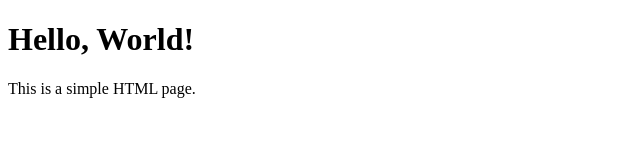
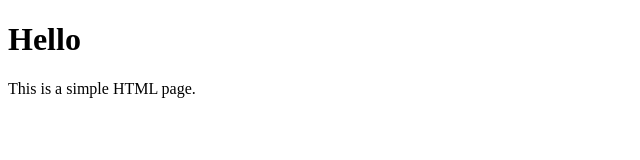
Before and after one commit to anjana2468/my-new-app, a plain HTML site: page index.html in a window 1280 px wide. Shown: the whole page, without its empty margins (0-640 px from the left). Drawn offline with Linux system fonts and the light colour scheme.

Commit message:
remove world

```diff
--- a/index.html
+++ b/index.html
@@ -5,7 +5,7 @@
 </head>
 <body>
 
-    <h1>Hello, World!</h1>
+    <h1>Hello</h1>
     <p>This is a simple HTML page.</p>
 
 </body>
```
